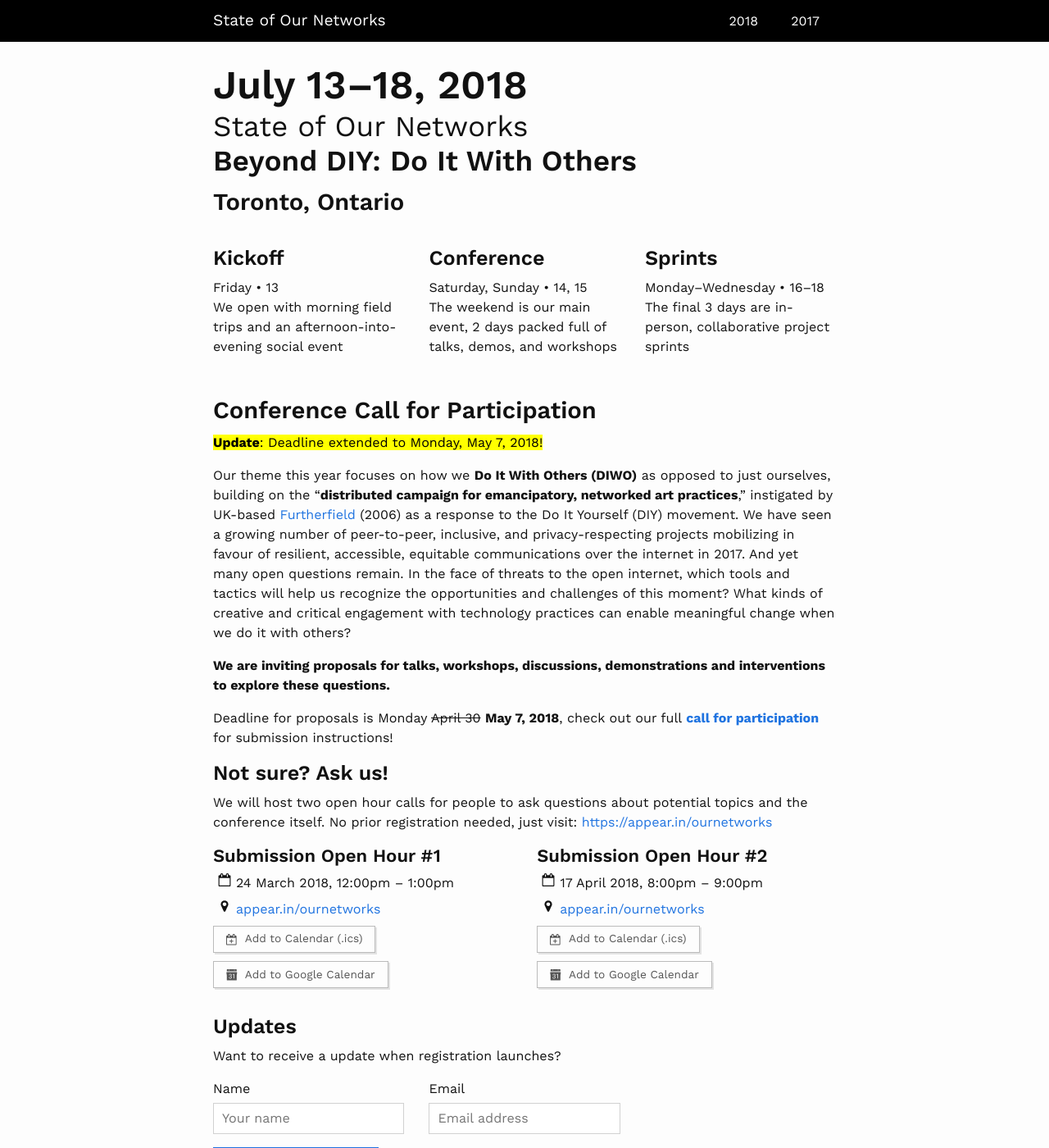
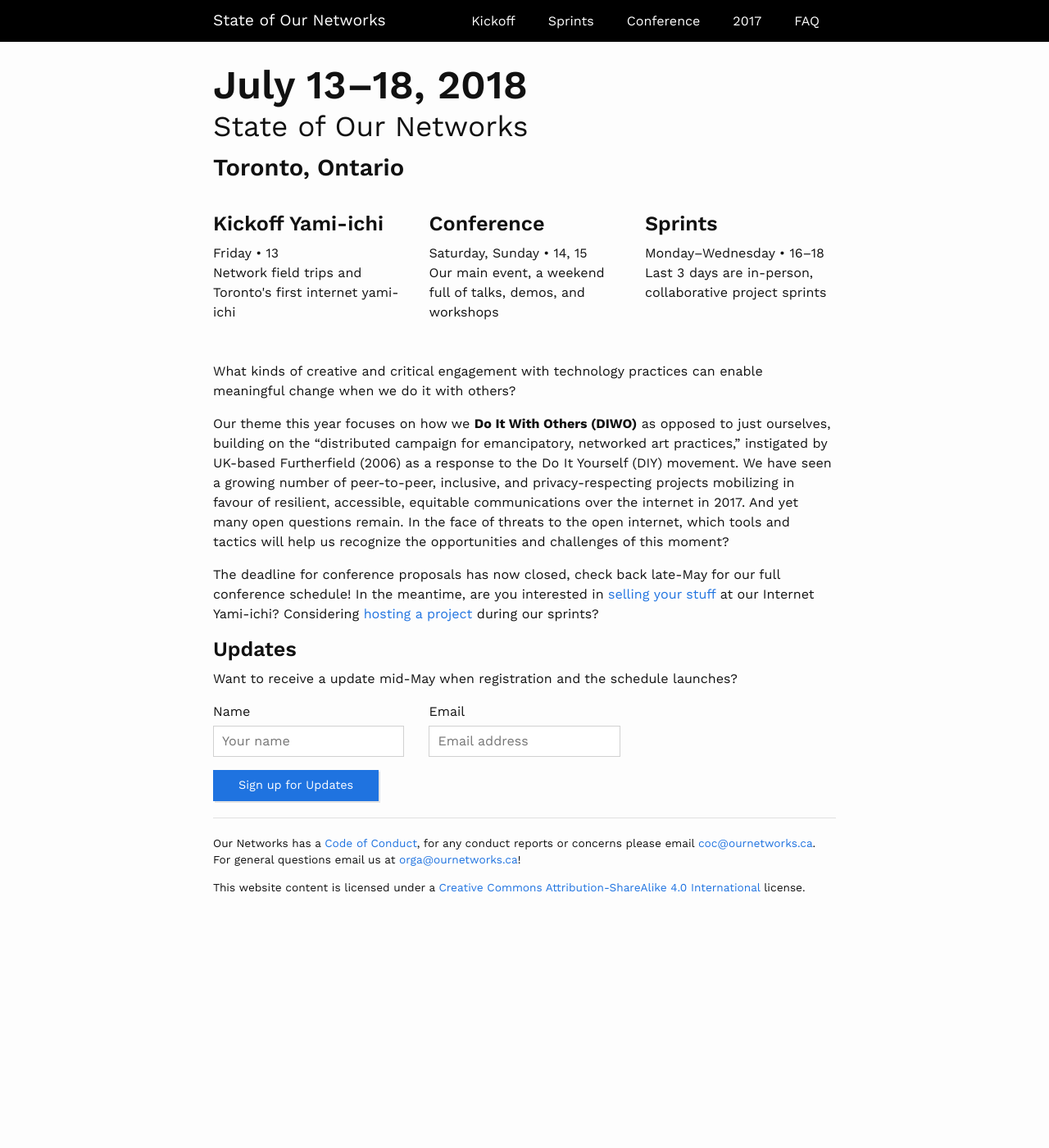
Before and after one commit to ournetworks/ournetworks.ca, a Jekyll site: the page built from index.md, in a window 1280 px wide and 1400 px high. Shown: the whole window at 82% size. Built offline with Jekyll 4.4.1, drawn with Linux system fonts in a browser that asks for light colours.

Commit message:
initial draft content

```diff
--- a/2018.md
+++ /dev/null
@@ -1,79 +0,0 @@
----
-layout: splash
-order: 1
-title: "2018 CFP"
-subtitle: "Beyond DIY: Do It With Others"
-titleDisplay: "2018"
-date: 2018-07-13
-startTime: '9:00'
-endTime: '18:00'
-redirect_from:
-  - '/cfp/'
----
-
-<div style="margin-bottom: 2.25em;">
-  <span style="font-size: 4.85rem; line-height: 1.2; font-weight: 600;">July 13–18, 2018</span><br />
-  <span style="font-size: 3.5rem; line-height: 1.2;">{{ site.title }}</span><br />
-  <h1>{{ page.subtitle }}</h1>
-  <h2>Toronto, Ontario</h2>
-</div>
-
-<!-- Event areas section -->
-<section class="sections row featurette-events-row">
-  <div class="four columns">
-    <h3>Kickoff</h3>
-    <span>Friday • 13</span>
-    <p>We open with morning field trips and an afternoon-into-evening social event</p>
-  </div>
-  <div class="four columns">
-    <h3>Conference</h3>
-    <span>Saturday, Sunday • 14, 15</span>
-    <p>The weekend is our main event, 2 days packed full of talks, demos, and workshops</p>
-
-  </div>
-  <div class="four columns">
-    <h3>Sprints</h3>
-    <span>Monday–Wednesday • 16–18</span>
-    <p>The final 3 days are in-person, collaborative project sprints</p>
-  </div>
-</section>
-
-## Conference Call for Participation
-
-<mark><strong>Update</strong>: Deadline extended to Monday, May 7, 2018!</mark>
-
-We have seen a growing number of peer-to-peer, inclusive, and privacy-respecting projects mobilizing against setbacks to resilient, accessible, equitable communications over the internet. In December 2017 the U.S. Federal Communications Commission (FCC) [voted to repeal net neutrality](http://www.cbc.ca/news/business/fcc-net-neutrality-1.4448369) rules designed to ensure a free and open internet. Further, [far-right populism](http://www.telegraph.co.uk/politics/2017/10/24/rise-populist-far-right-has-swept-europe-2017/) and growing political polarization, increased [extreme weather linked to climate change](https://www.theguardian.com/environment/2017/dec/28/climate-change-2017-warmest-year-extreme-weather), and [forced displacement](http://www.unhcr.org/afr/news/stories/2017/6/5941561f4/forced-displacement-worldwide-its-highest-decades.html) have all revealed fractures in the infrastructures of globalized systems that allow us to communicate. While these issues present new challenges, in Toronto–as elsewhere–longstanding digital inequalities are perpetuated through [uneven access to, and a lack of](https://www.toronto.ca/legdocs/mmis/2017/ed/bgrd/backgroundfile-108896.pdf), affordable internet for all.
-
-Mozilla’s [Internet Health Report](https://internethealthreport.org/) highlights trends impacting decentralization, privacy, digital inclusion and literacy within a global network. Promising decentralized, peer-to-peer, or mesh projects including [eNuk mesh](https://motherboard.vice.com/en_us/article/qvwnzd/rightmesh-is-building-a-meshnet-in-rigolet-labrador-enuk-app), [Mastodon](https://joinmastodon.org/), [Beaker Browser](https://beakerbrowser.com/), and [InterPlanetary File System (IPFS)](https://ipfs.io/) have seen growing interest. Yet many open questions remain. In the face of threats to the open access and resilience of our shared communications infrastructures, which tools and tactics will help us recognize the opportunities and challenges of this moment? Acknowledging drastic changes since the foundational protocols of the internet emerged, what mechanisms and structures will allow for collective self-learning into the future? Building on last years’ [State of Our Networks](http://ournetworks.ca/2017), which traced the past, present, and future of community network infrastructures in Toronto, we look forward to discussing these questions together at State of Our Networks 2018 on July 14-15 in Toronto, Ontario.
-
-Our theme this year focuses on how we **Do It With Others (DIWO)** as opposed to just ourselves, building on the "**distributed campaign for emancipatory, networked art practices**," instigated by UK-based [Furtherfield](http://archive.furtherfield.org/projects/diwo-do-it-others-resource) (2006) as a response to the Do It Yourself (DIY) movement. What kinds of creative and critical engagement with technology practices can enable meaningful change when we do it with others? How do we “do” the distributed, emancipatory, and networked-based creation and maintenance our own infrastructures with others as opposed to ourselves? How do we ensure equitable inclusion to ensure these projects are truly emancipatory? What are first steps that existing projects and community networks could take toward this approach?
-
-We are inviting proposals for talks, workshops, discussions, demonstrations and interventions to explore these questions. Topics could include, but in no way are limited to:
-- decentralization is not enough
-- making equitable network infrastructures
-- rebuilding or repairing existing infrastructure
-- being/becoming network neighbours
-- skill- and capacity- building for maintaining alternative networks
-
-### Submission Deadline
-
-Deadline for proposals is Monday ~~April 30~~ **May 7, 2018**. Submissions should follow our [template](https://github.com/ournetworks/2018/blob/master/sessions/submission-template.md) and be [submitted as a GitHub issue](https://github.com/ournetworks/2018-submissions/issues/new) in our submissions repository.
-
-_Please note: first time GitHub users will need to [create a free account](https://github.com/join) before they can [open an issue](https://help.github.com/articles/creating-an-issue/)._
-
-### Who can submit?
-
-Anyone interested in how we can build emancipatory communications infrastructures! State of Our Networks is excited for sessions that centre the voices of those that are marginalized or less often heard at technical events. We especially encourage those less experienced in speaking in public, or speaking for the first time to submit. The conference has a Code of Conduct.
-
-### Not sure? Ask us!
-
-We will host two open hour calls for people to ask questions about potential topics and the conference itself: **Saturday March 24 at 12:00-1:00 pm ET**, and **Tuesday April 17 at 8:00-9:00 pm ET**. No prior registration needed, just visit: [https://appear.in/ournetworks](https://appear.in/ournetworks)
-
-<!-- Call section -->
-<section class="sections row featurette-events-row">
-  {% for call in site.data.calls %}
-  <div class="six columns">
-    {% include event.html event=call %}
-  </div>
-  {% endfor %}
-</section>
--- /dev/null
+++ b/2018/faq-qaf.md
@@ -0,0 +1,38 @@
+---
+layout: page
+order: 10
+title: "2018"
+subtitle: "FAQ | QAF"
+titleDisplay: "FAQ"
+excerpt:
+venueId:
+date:
+startTime:
+endTime:
+---
+
+We have a slowly-growing list of Frequently asked questions/Questions to ask frequently, if you don't see yours below, send us an email
+
+### Are the venues accessible?
+
+We are committed to addressing barriers to access. So far we've confirmed a Conference and Sprint space that are entered by ramp and elevator, with accessible washrooms.
+
+### What is the deal with project sprints?
+
+Project sprints are a great way to work together to learn and create Do It With Others (DIWO)-style. The [Sprints](/2018/sprints/) page has a list of projects and details for proposing your own
+
+### I am traveling from out of town, how can I stay in Toronto affordably? (a.k.a. What are Community Billets?)
+
+We do not have a discount rate with a hotel, however we have arranged for a limited number of spots for those looking for a place to stay, check out the [community billets list](#) to coordinate!
+
+### What is the best way to get around Toronto?
+
+Toronto in July is easily navigable by bike ([Bike Share Toronto](https://bikesharetoronto.com/)), public transportation ([TTC](http://www.ttc.ca/)), and to many places on foot.
+
+### Who are the organizers?
+
+We are a [group](https://github.com/ournetworks/2018#organizers) with many members also involved in [Toronto Mesh](https://tomesh.net/) who have been planning events around network literacy, community networks, and building mesh networks  in the city for the past two years.
+
+### I want to make this even even better, how can I help?
+
+Awesome! First, consider [tabling at our Yami-ichi](/2018/kickoff-yami-ichi/) or [pitching a project for our Sprints](/2018/sprints/). If those don't appeal we'd love to have weekend volunteers, email us at orga@ournetworks.ca!
--- /dev/null
+++ b/_includes/2018-hero.html
@@ -0,0 +1,25 @@
+<div style="margin-bottom: 2.25em;">
+  <span style="font-size: 4.85rem; line-height: 1.2; font-weight: 600;">July 13–18, 2018</span><br />
+  <span style="font-size: 3.5rem; line-height: 1.2;">{{ site.title }}</span><br />
+  <h1>{{ page.subtitle }}</h1>
+  <h2>Toronto, Ontario</h2>
+</div>
+
+<!-- Event hero section -->
+<section class="sections row featurette-events-row">
+  <div class="four columns">
+    <h3>Kickoff Yami-ichi</h3>
+    <span>Friday • 13</span>
+    <p>Network field trips and Toronto's first internet yami-ichi</p>
+  </div>
+  <div class="four columns">
+    <h3>Conference</h3>
+    <span>Saturday, Sunday • 14, 15</span>
+    <p>Our main event, a weekend full of talks, demos, and workshops</p>
+  </div>
+  <div class="four columns">
+    <h3>Sprints</h3>
+    <span>Monday–Wednesday • 16–18</span>
+    <p>Last 3 days are in-person, collaborative project sprints</p>
+  </div>
+</section>
--- a/index.md
+++ b/index.md
@@ -1,60 +1,21 @@
 ---
 layout: splash
+redirect_from:
+  - '/cfp/'
+  - '/2018/'
 ---
 
-<div style="margin-bottom: 2.25em;">
-  <span style="font-size: 4.85rem; line-height: 1.2; font-weight: 600;">July 13–18, 2018</span><br />
-  <span style="font-size: 3.5rem; line-height: 1.2;">{{ site.title }}</span><br />
-  <h1>Beyond DIY: Do It With Others</h1>
-  <h2>Toronto, Ontario</h2>
-</div>
+{% include 2018-hero.html %}
 
-<!-- Event areas section -->
-<section class="sections row featurette-events-row">
-  <div class="four columns">
-    <h3>Kickoff</h3>
-    <span>Friday • 13</span>
-    <p>We open with morning field trips and an afternoon-into-evening social event</p>
-  </div>
-  <div class="four columns">
-    <h3>Conference</h3>
-    <span>Saturday, Sunday • 14, 15</span>
-    <p>The weekend is our main event, 2 days packed full of talks, demos, and workshops</p>
+What kinds of creative and critical engagement with technology practices can enable meaningful change when we do it with others?
 
-  </div>
-  <div class="four columns">
-    <h3>Sprints</h3>
-    <span>Monday–Wednesday • 16–18</span>
-    <p>The final 3 days are in-person, collaborative project sprints</p>
-  </div>
-</section>
+Our theme this year focuses on how we **Do It With Others (DIWO)** as opposed to just ourselves, building on the “distributed campaign for emancipatory, networked art practices,” instigated by UK-based Furtherfield (2006) as a response to the Do It Yourself (DIY) movement. We have seen a growing number of peer-to-peer, inclusive, and privacy-respecting projects mobilizing in favour of resilient, accessible, equitable communications over the internet in 2017. And yet many open questions remain. In the face of threats to the open internet, which tools and tactics will help us recognize the opportunities and challenges of this moment?
 
-## Conference Call for Participation
-
-<mark><strong>Update</strong>: Deadline extended to Monday, May 7, 2018!</mark>
-
-Our theme this year focuses on how we **Do It With Others (DIWO)** as opposed to just ourselves, building on the "**distributed campaign for emancipatory, networked art practices**," instigated by UK-based [Furtherfield](http://archive.furtherfield.org/projects/diwo-do-it-others-resource) (2006) as a response to the Do It Yourself (DIY) movement. We have seen a growing number of peer-to-peer, inclusive, and privacy-respecting projects mobilizing in favour of resilient, accessible, equitable communications over the internet in 2017. And yet many open questions remain. In the face of threats to the open internet, which tools and tactics will help us recognize the opportunities and challenges of this moment? What kinds of creative and critical engagement with technology practices can enable meaningful change when we do it with others?
-
-**We are inviting proposals for talks, workshops, discussions, demonstrations and interventions to explore these questions.**
-
-Deadline for proposals is Monday ~~April 30~~ **May 7, 2018**, check out our full [**call for participation**](./2018) for submission instructions!
-
-### Not sure? Ask us!
-
-We will host two open hour calls for people to ask questions about potential topics and the conference itself. No prior registration needed, just visit: [https://appear.in/ournetworks](https://appear.in/ournetworks)
-
-<!-- Call section -->
-<section class="sections row featurette-events-row">
-  {% for call in site.data.calls %}
-  <div class="six columns">
-    {% include event.html event=call %}
-  </div>
-  {% endfor %}
-</section>
+The deadline for conference proposals has now closed, check back late-May for our full conference schedule! In the meantime, are you interested in [selling your stuff](/2018/kickoff-yami-ichi/) at our Internet Yami-ichi? Considering [hosting a project](/2018/sprints/) during our sprints?
 
 ### Updates
 
-Want to receive a update when registration launches?
+Want to receive a update mid-May when registration and the schedule launches?
 
 <form action="https://formspree.io/orga@ournetworks.ca" method="POST">
   <div class="row form-group">
```
Also changed, not shown: 2017.md (+1 -1 lines), 2018/conference.md (added, +20 -0 lines), 2018/kickoff-yami-ichi.md (added, +43 -0 lines), 2018/sprints.md (added, +52 -0 lines).
